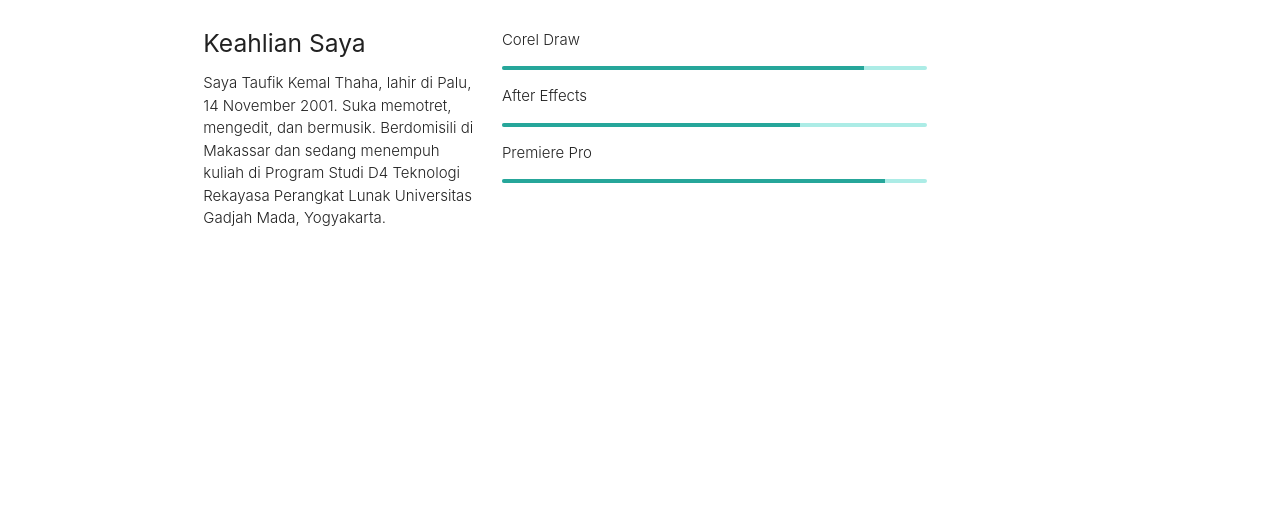
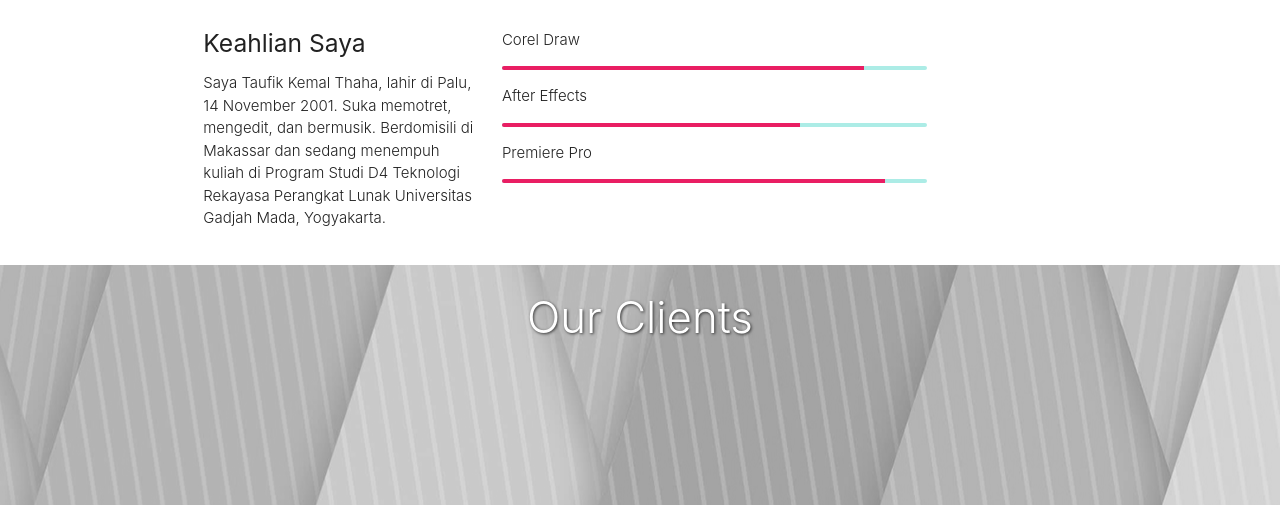
Before and after one commit to taufikemal/MyProfile, a plain HTML site: page index.html in a window 1280 px wide. Shown: the part 645-1150 px from the top of the page. Before the commit the page ends 910 px from the top, so only its background shows below. Drawn offline with Linux system fonts and the light colour scheme.

Commit message:
revisi dikit lah

```diff
--- a/css/style.css
+++ b/css/style.css
@@ -1,4 +1,14 @@
 .slider h3,
-.slider h5 {
+.slider h5,
+.clients h3 {
     text-shadow: 1px 1px 3px rgb(0,0,0,0.7);
 }
+
+.parallax-container {
+    height: 240px;
+}
+
+.parallax img {
+    filter: grayscale(1);
+    opacity: 0.5 !important;
+}
--- a/index.html
+++ b/index.html
@@ -94,27 +94,36 @@
             <div class="col m6 light">
               <p>Corel Draw</p>
                 <div class="progress">
-                  <div class="determinate" style="width: 85%"></div>
+                  <div class="determinate pink" style="width: 85%"></div>
                 </div>
 
                 <p>After Effects</p>
                 <div class="progress">
-                  <div class="determinate" style="width: 70%"></div>
+                  <div class="determinate pink" style="width: 70%"></div>
                 </div>
-
 
                 <p>Premiere Pro</p>
                 <div class="progress">
-                  <div class="determinate" style="width: 90%"></div>
+                  <div class="determinate pink" style="width: 90%"></div>
                 </div>
-
-
-
 
             </div>
           </div>
         </div>
       </section>
+
+      <!-- Client Group-->
+      <div class="parallax-container">
+        <div class="parallax"><img src="img/slider/menu-4.jpg"></div>
+
+        <div class="container clients">
+          <h3 class="center light white-text">Our Clients</h3>
+
+          <div class="row">
+            <div class="col m4 certer"></div>
+          </div>
+        </div>
+      </div>
 
 
 
@@ -140,6 +149,10 @@
         transition: 600,
         interval: 3000
       });
+
+
+      const parallax = document.querySelectorAll('.parallax');
+      M.Parallax.init(parallax);
     </script>
 
   </body>
```
Also changed, not shown: img/slider/menu-4.jpg (added).
